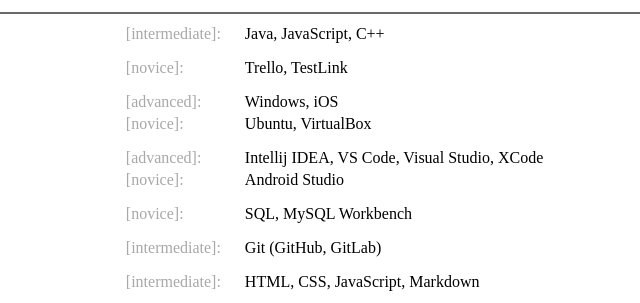
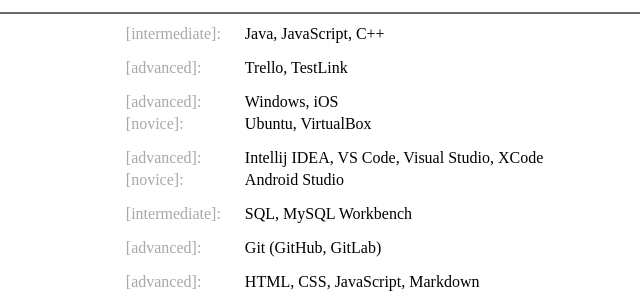
Before and after one commit to Kowa1ak/MyCV, a plain HTML site: page index.html in a window 1280 px wide. Shown: the part 488-791 px from the top of the page, 310-950 px from the left. Drawn offline with Linux system fonts and the light colour scheme; a script that the page names is missing.

Commit message:
docs: update information

```diff
--- a/index.html
+++ b/index.html
@@ -145,7 +145,7 @@
               <tr class="between"></tr>
               <tr>
                 <td class="td-1">Testing:</td>
-                <td class="td-level">[novice]:</td>
+                <td class="td-level">[advanced]:</td>
                 <td class="td-2">Trello, TestLink</td>
               </tr>
               <!-- <tr class="between"></tr>
@@ -194,19 +194,19 @@
               <tr class="between"></tr>
               <tr>
                 <td class="td-1">DataBase:</td>
-                <td class="td-level">[novice]:</td>
+                <td class="td-level">[intermediate]:</td>
                 <td class="td-2">SQL, MySQL Workbench</td>
               </tr>
               <tr class="between"></tr>
               <tr>
                 <td class="td-1">VCS:</td>
-                <td class="td-level">[intermediate]:</td>
+                <td class="td-level">[advanced]:</td>
                 <td class="td-2">Git (GitHub, GitLab)</td>
               </tr>
               <tr class="between"></tr>
               <tr>
                 <td class="td-1">FrontEnd:</td>
-                <td class="td-level">[intermediate]:</td>
+                <td class="td-level">[advanced]:</td>
                 <td class="td-2">HTML, CSS, JavaScript, Markdown</td>
               </tr>
               <tr class="between"></tr>
```
